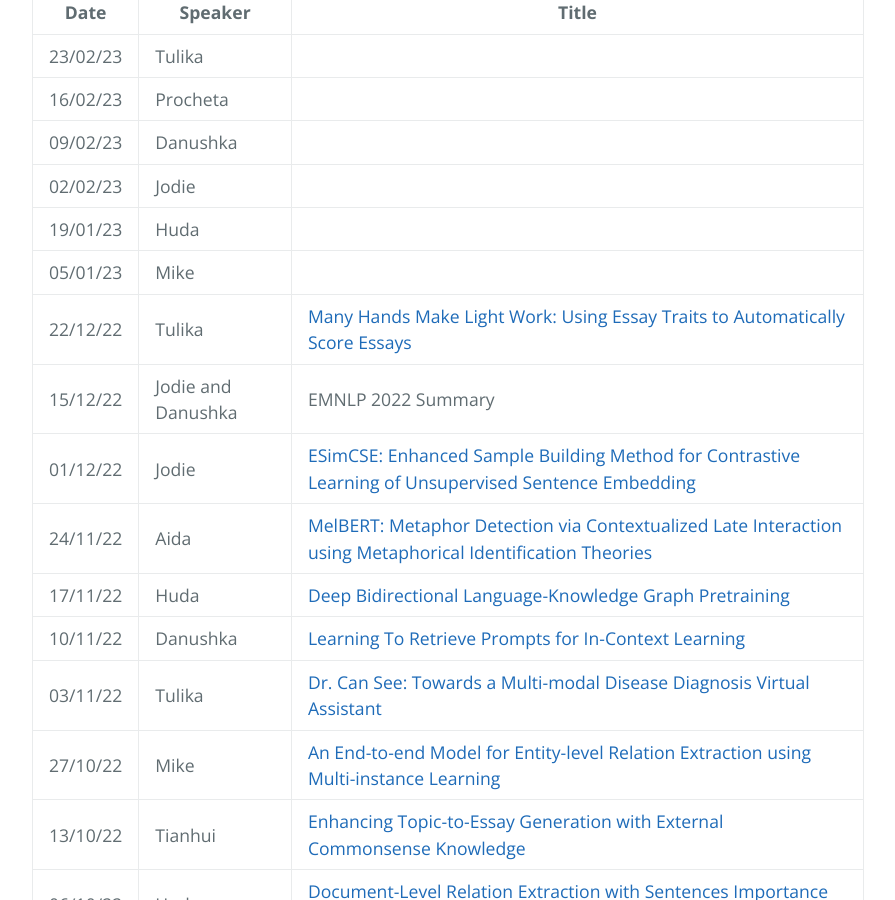
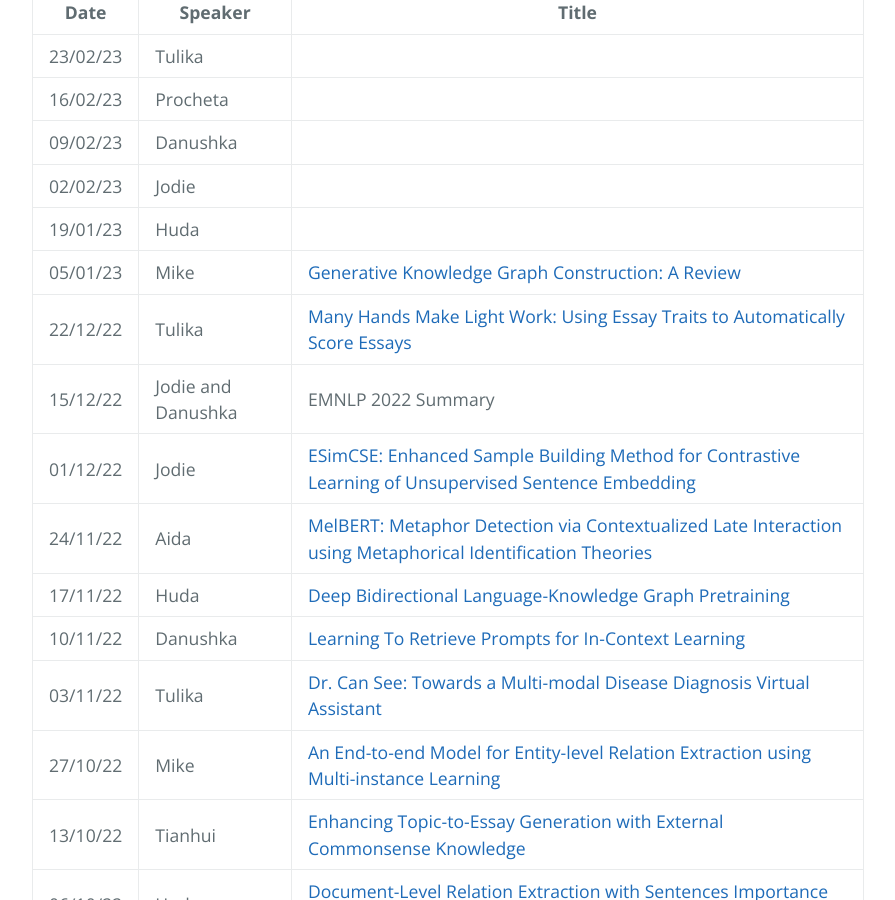
Before and after one commit to LivNLP/livnlp.github.io, a Jekyll site: the page built from reading.md, in a window 1280 px wide and 900 px high, scrolled down 584 px. Shown: the whole window, without its empty margins (192-1087 px from the left). Built offline with Jekyll 4.4.1, drawn with Linux system fonts in a browser that asks for light colours.

Commit message:
Update reading.md

```diff
--- a/reading.md
+++ b/reading.md
@@ -18,7 +18,7 @@ We meet on a weely basis to discuss recent research papers. Here is the schedule
 | 09/02/23 | Danushka | |
 | 02/02/23 |  Jodie| |
 | 19/01/23 | Huda| |
-| 05/01/23 | Mike | |
+| 05/01/23 | Mike |[Generative Knowledge Graph Construction: A Review](https://preview.aclanthology.org/emnlp-22-ingestion/2022.emnlp-main.1/) |
 | 22/12/22 | Tulika | [Many Hands Make Light Work: Using Essay Traits to Automatically Score Essays](https://aclanthology.org/2022.naacl-main.106)|
 | 15/12/22 | Jodie and Danushka | EMNLP 2022 Summary|
 | 01/12/22 | Jodie | [ESimCSE: Enhanced Sample Building Method for Contrastive Learning of Unsupervised Sentence Embedding](https://aclanthology.org/2022.coling-1.342/)|
```
